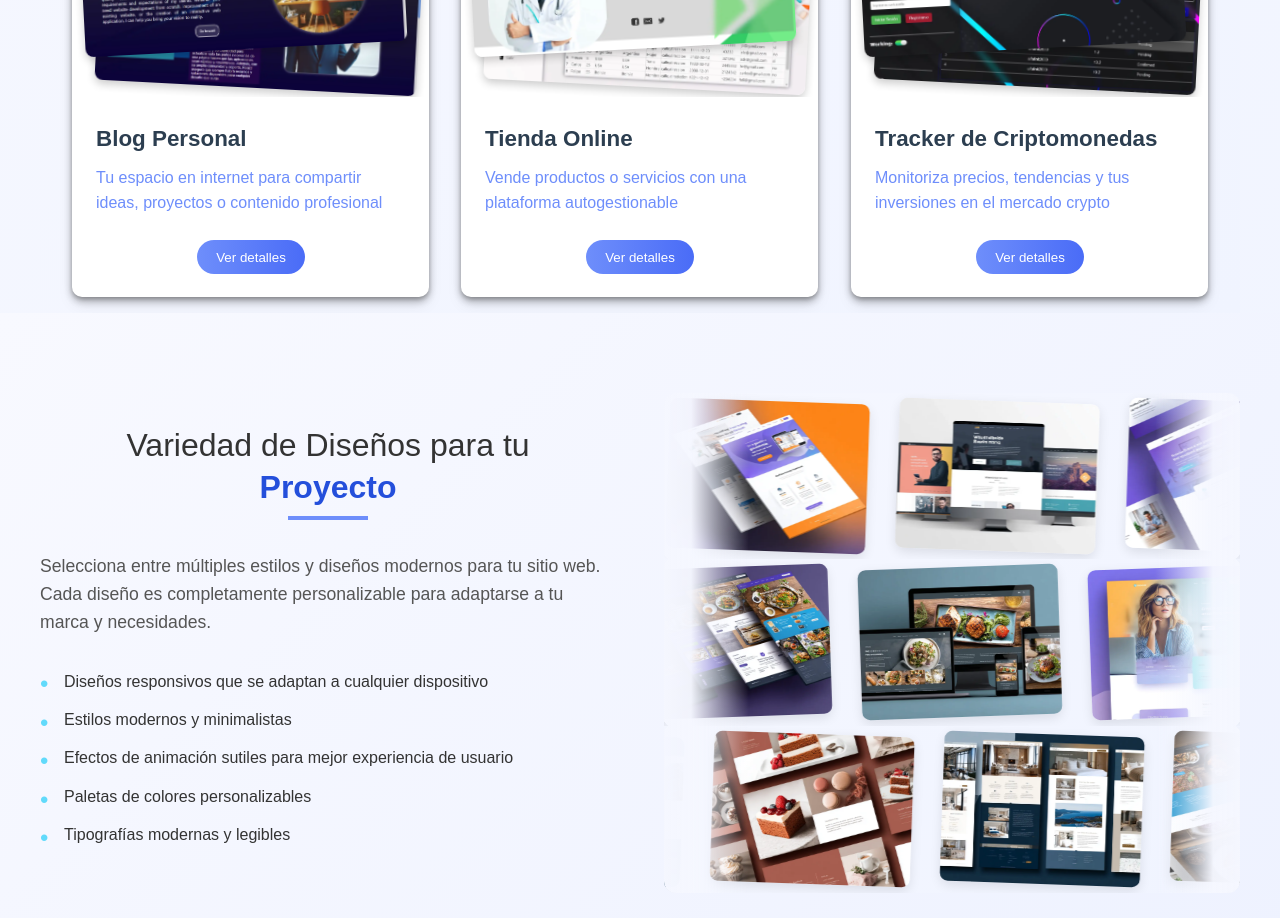
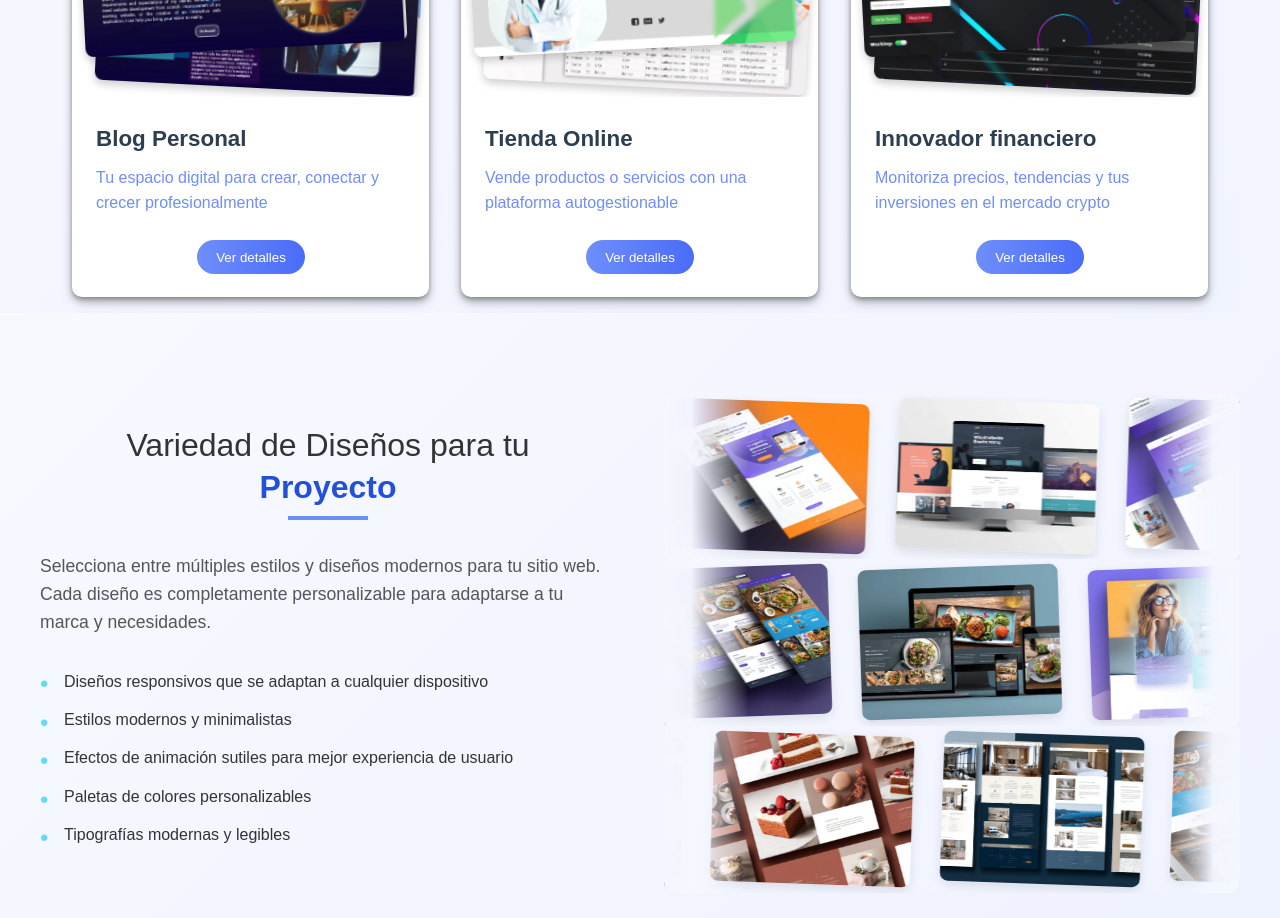
Before and after one commit to alfalink2000/web-portfolio, a React (Vite) app: page / in a window 1280 px wide. Shown: the part 4460-5378 px from the top of the page. Built offline with nearby package versions, Linux system fonts and the light colour scheme.

Commit message:
Corrección de Web version 8

```diff
--- a/src/components/Projects/Projects.jsx
+++ b/src/components/Projects/Projects.jsx
@@ -36,7 +36,7 @@ export const Projects = ({ language }) => {
         id: 1,
         title: "Blog Personal",
         description:
-          "Tu espacio en internet para compartir ideas, proyectos o contenido profesional",
+          "Tu espacio digital para crear, conectar y crecer profesionalmente",
         images: [imgdescription1, imgdescription11],
         details: "Desarrollo de blogs a medida con:",
         features: [
@@ -68,7 +68,7 @@ export const Projects = ({ language }) => {
       },
       {
         id: 3,
-        title: "Tracker de Criptomonedas",
+        title: "Innovador financiero",
         description:
           "Monitoriza precios, tendencias y tus inversiones en el mercado crypto",
         images: [imgdescription3, imgdescription33],
@@ -89,7 +89,7 @@ export const Projects = ({ language }) => {
         id: 1,
         title: "Personal Blog",
         description:
-          "Your space on the internet to share ideas, projects or professional content",
+          "Your Digital Space to Create, Connect, and Grow Professionally",
         images: ["/assets/images/p1.png", "/assets/images/p1-1.png"],
         details: "Custom blog development with:",
         features: [
@@ -121,7 +121,7 @@ export const Projects = ({ language }) => {
       },
       {
         id: 3,
-        title: "Cryptocurrency Tracker",
+        title: "Financially innovative",
         description:
           "Monitor prices, trends and your investments in the crypto market",
         images: ["/assets/images/p3.png", "/assets/images/p3-1.png"],
```
